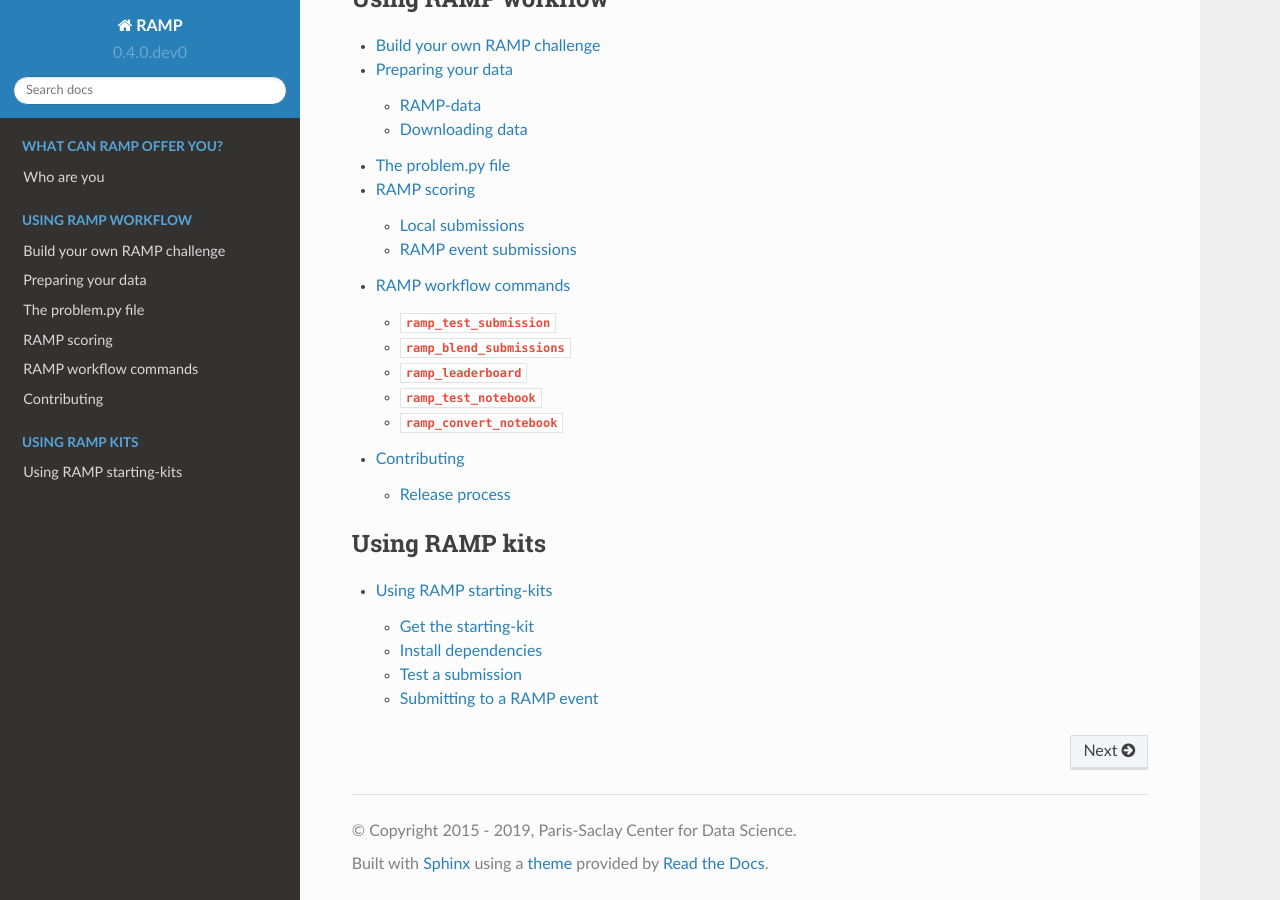
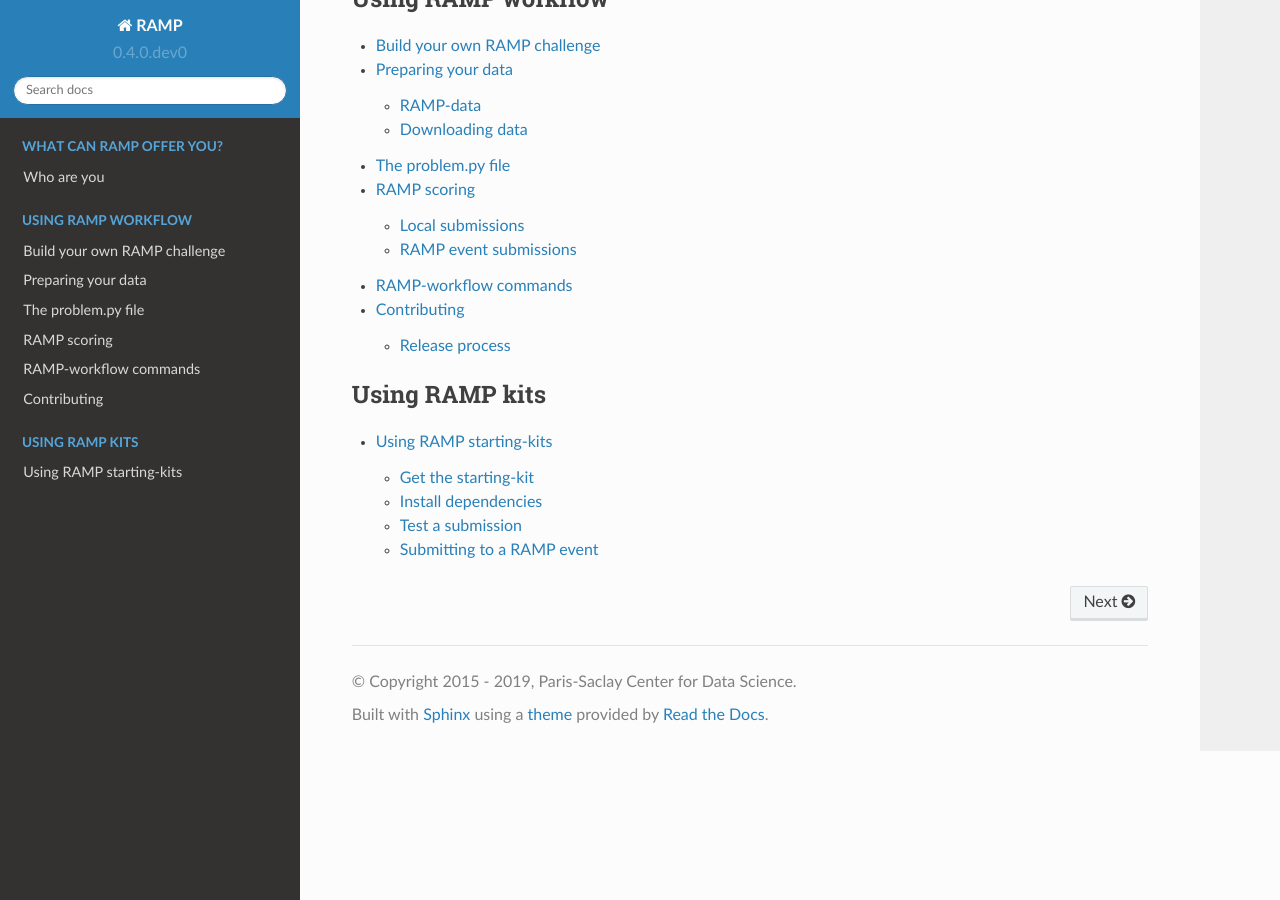
Before and after one commit to paris-saclay-cds/ramp-workflow, a Sphinx documentation site: the page built from doc/index.rst, in a window 1280 px wide and 900 px high, scrolled down 694 px. Built offline with Sphinx 7.4.7 and the Read the Docs theme 2.0.0, drawn with Linux system fonts in a browser that asks for light colours; formulas are drawn with MathJax 3; the version number is read from the project's files by our own code; part of the change alters nothing that is shown.

```diff
--- a/doc/command_line.rst
+++ b/doc/command_line.rst
@@ -1,111 +1,12 @@
 .. _command-line:
 
-RAMP workflow commands
+RAMP-workflow commands
 ######################
 
-``ramp_test_submission``
-^^^^^^^^^^^^^^^^^^^^^^^^
+.. click:: rampwf.utils.cli.testing:main
+    :prog: ramp-test
+    :show-nested:
 
-Tests your RAMP submission. Has no required arguments and will by default test
-the submission: ``./submissions/starting_kit/``.
-
-Options:
-
-* ``[--ramp_kit_dir]`` Root directory of the 'ramp-kit' to test. Default:
-  ``'.'``.
-* ``[--ramp_data_dir]`` Directory containing the data. This directory should
-  contain a 'data' folder. Default: ``'.'``.
-* ``[--ramp_submission_dir]`` Directory where the submissions are stored.
-  Default: ``'.'``.
-* ``[--submission]`` The folder name of the submission to test. It should be
-  located in the ``ramp_submission_dir``. If ``'ALL'``, all submissions in the
-  directory will be tested. Default: ``starting_kit``.
-* ``[--quick-test]`` Specify this flag to test the submission on a small subset
-  of the data.
-* ``[--pickle]`` Specify this flag to pickle the submission after training.
-* ``[--save-output]`` Specify this flag to save predictions, scores, eventual
-  error trace, and state after training.
-* ``[--retrain]`` Specify this flag to retrain the submission on the full
-  training set after the CV loops.
-
-``ramp_blend_submissions``
-^^^^^^^^^^^^^^^^^^^^^^^^^^
-
-Takes a list of submissions and finds the best 'blend' of submissions that
-result in the best combined score. See :ref:`scoring` for more details on how
-predictions are combined to calculate the combined score. The relative
-weighting of each submission, the overall combined score and best combined
-score for each fold is output.
-
-Options:
-
-* ``[--ramp_kit_dir]`` Root directory of the ramp-kit to test. Default: ``'.'``.
-* ``[--ramp_data_dir]`` Directory containing the data. This directory should
-  contain a 'data' folder. Default: ``'.'``.
-* ``[--ramp_submission_dir]`` Directory where the submissions are stored.
-  Default: ``.``.
-* ``[--submission]`` The folder name of the submission to blend. They should be
-  located in the ``ramp_submission_dir``. Separate submissions by a comma
-  without any spaces. If ``'ALL'``, all submissions in the
-  ``ramp_submission_dir`` directory will be blended. Default: ``'ALL'``.
-* ``[--save_output]`` Specify this flag to save predictions after blending.
-* ``[--min-improvement]`` The minimum score improvement when adding submissions
-  to the ensemble. Default: ``0.0``.
-
-``ramp_leaderboard``
-^^^^^^^^^^^^^^^^^^^^
-
-Pretty prints scores from previous locally tested submissions (using
-``ramp_test_submission``). Previous submissions need to be saved using
-``ramp_test_submission --submission <name> --save-output``.
-
-Options:
-
-* ``[--ramp_kit_dir]`` Root directory of the RAMP-kit. Default ``'.'``.
-* ``[--cols]`` list of columns (separated by ',') to display. By default it is
-  'train\_<metric>,valid\_<metric>,test\_<metric>' where <metric> is the first
-  score metric from ``score_types`` (see :ref:`score types <score-types>`)
-  according to
-  alphabetical order. Use ``--help-cols`` to show the column names. Column
-  names are of the form '<step>_<metric>' where <step> could be one of 'train',
-  'valid' or 'test' and <metric> is any ``score_type`` defined in
-  ``problem.py``. Default: ``None``.
-* ``[--asc]`` sort scores in ascending order if ``True``, otherwise descending
-  order. Default: ``False``.
-* ``[--metric]`` metric to display. This can be used instead of specifying
-  ``--cols``. For example, ``--metric=acc`` is equivalent to
-  ``--cols=train_acc,valid_acc,test_acc``. Default: ``None``.
-* ``[--precision``] precision for rounding. Default: ``2``.
-
-Help:
-
-* ``[--help-cols]`` prints the list of column names.
-* ``[--help-metrics]`` prints the list of score metrics.
-
-Examples:
-
-* ``ramp_leaderboard --metric=acc``
-* ``ramp_leaderboard --cols=train_acc,valid_acc,test_acc``
-* ``ramp_leaderboard --cols=train_nll --sort-by=train_nll,train_acc --asc``
-
-**Commands for use on server**
-
-``ramp_test_notebook``
-^^^^^^^^^^^^^^^^^^^^^^
-
-First converts the starting kit notebook into HTML using ``nbconvert`` then
-tests if the notebook can be executed.
-
-Options:
-
-* ``[--ramp_kit_dir]`` Directory containing the notebook. Default: ``'.'``.
-
-``ramp_convert_notebook``
-^^^^^^^^^^^^^^^^^^^^^^^^^
-
-Converts the starting kit notebook into HTML using ``nbconvert``. This is would
-be used on the welcome page of the challenge on RAMP studio.
-
-Options:
-
-* ``[--ramp_kit_dir]`` Directory containing the notebook. Default: ``'.'``.
+.. click:: rampwf.utils.cli.show:main
+    :prog: ramp-show
+    :show-nested:
```
